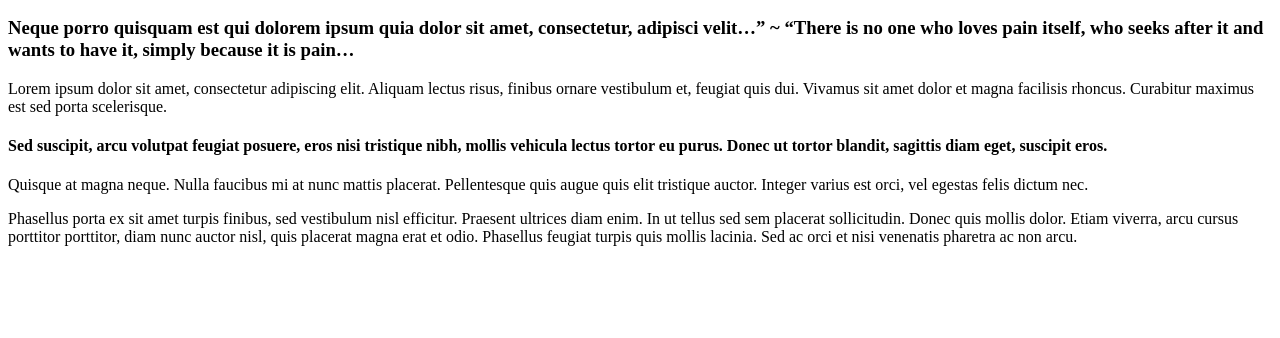
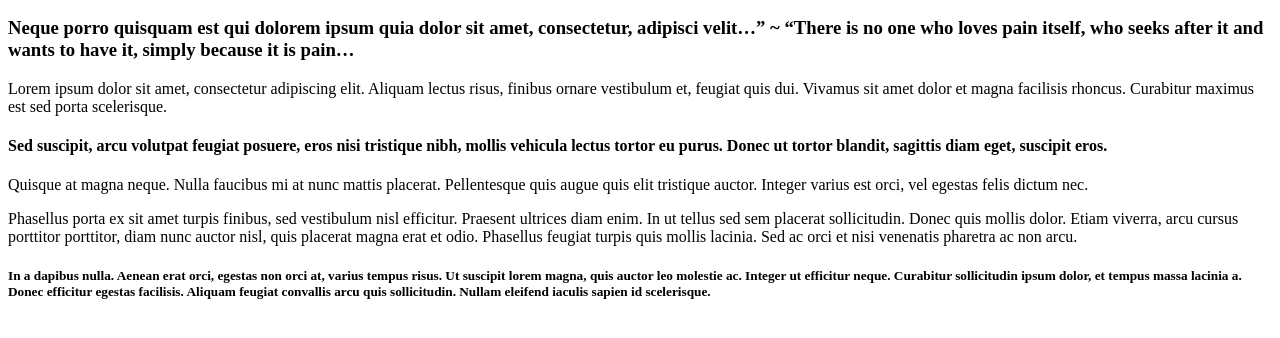
Before and after one commit to AnnushkaStark/GB_git, a plain HTML site: page hometask_2.html in a window 1280 px wide. Shown: the part 110-448 px from the top of the page. Drawn offline with Linux system fonts and the light colour scheme.

Commit message:
восьмой коммит

```diff
--- a/hometask_2.html
+++ b/hometask_2.html
@@ -25,6 +25,9 @@
                     <p>Phasellus porta ex sit amet turpis finibus, sed vestibulum nisl efficitur. Praesent ultrices diam enim. In ut tellus sed sem placerat sollicitudin. Donec quis mollis dolor. Etiam viverra, arcu cursus porttitor porttitor, diam nunc auctor nisl, quis placerat magna erat et odio.
                         Phasellus feugiat turpis quis mollis lacinia.
                         Sed ac orci et nisi venenatis pharetra ac non arcu.</p>
+                        <h5>In a dapibus nulla. Aenean erat orci, egestas non orci at, varius tempus risus. Ut suscipit lorem magna, quis auctor leo molestie ac. Integer ut efficitur neque. Curabitur sollicitudin ipsum dolor, et tempus massa lacinia a. Donec efficitur egestas facilisis.
+                            Aliquam feugiat convallis arcu quis sollicitudin.
+                             Nullam eleifend iaculis sapien id scelerisque.</h5>
 
 </body>
 </html>
```
